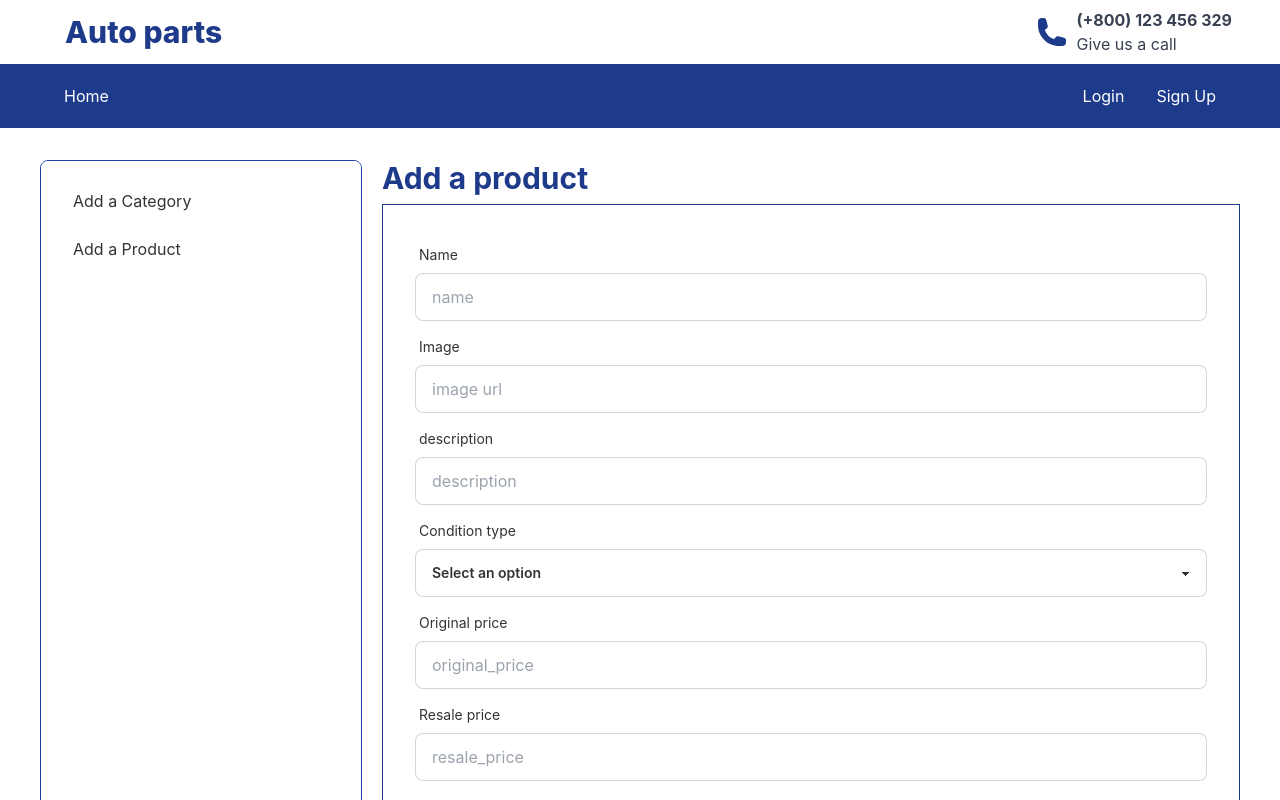
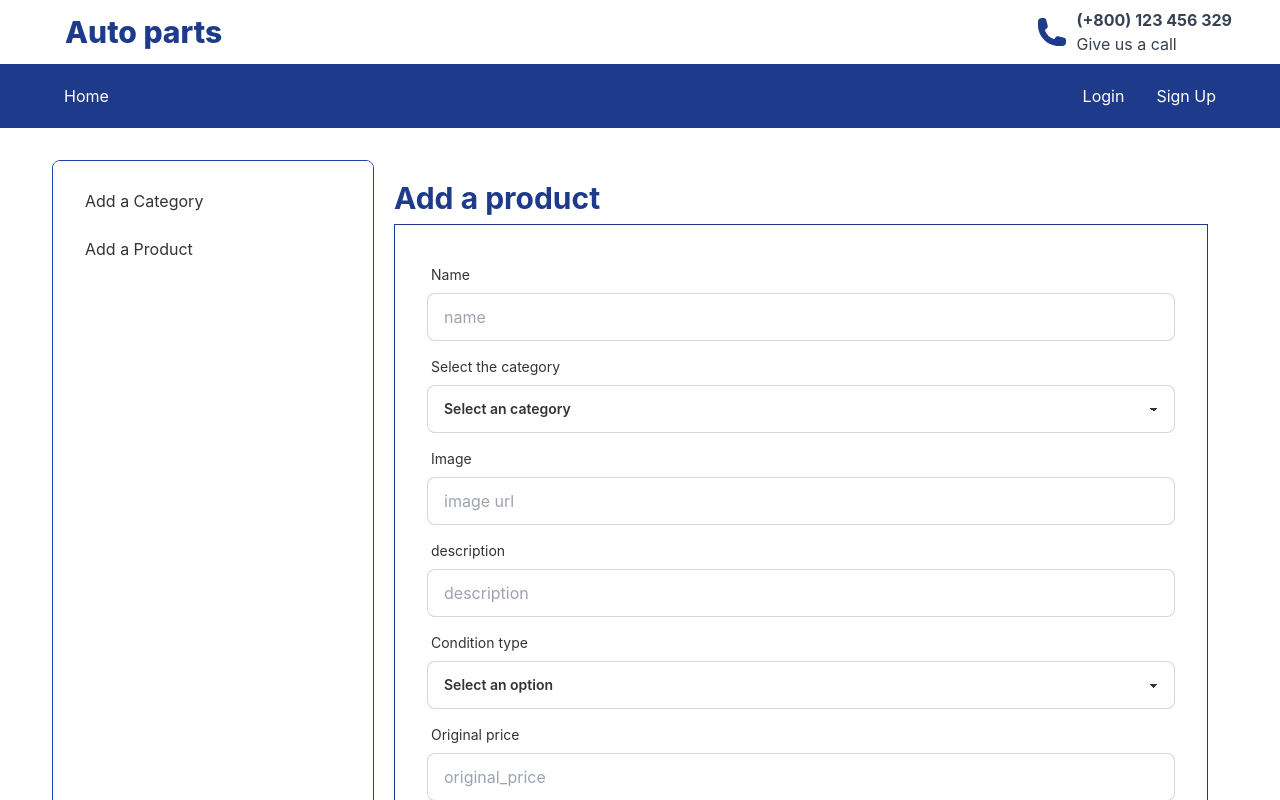
Before and after one commit to ashrafcse3/auto-parts-client-assignment-12, a React (Create React App) app: page /dashboard/addaproduct in a window 1280 px wide. Shown: the top 800 px of the page. Built offline with nearby package versions, Linux system fonts and the light colour scheme; no server answers.

Commit message:
category inserted to db

```diff
--- a/src/Layout/Dashboard.js
+++ b/src/Layout/Dashboard.js
@@ -1,21 +1,20 @@
 import React from 'react';
 import { Link, Outlet } from 'react-router-dom';
-import LeftSideBar from '../Pages/Shared/LeftSideBar/LeftSideBar';
 import Navbar from '../Pages/Shared/Navbar/Navbar';
 
 const Dashboard = () => {
     return (
         <div>
             <Navbar></Navbar>
-            <div className='mx-auto max-w-[1200px] py-8'>
+            <div className='mx-auto max-w-[1200px] py-8 px-3'>
                 <div className="drawer drawer-mobile">
-                    <input id="my-drawer-2" type="checkbox" className="drawer-toggle" />
+                    <input id="dashboard-drawer" type="checkbox" className="drawer-toggle" />
                     <div className="drawer-content flex flex-col">
-                        <label htmlFor="my-drawer-2" className="btn btn-primary drawer-button lg:hidden">Open drawer</label>
+                        {/* <label htmlFor="dashboard-drawer" className="btn btn-primary drawer-button lg:hidden">Open drawer</label> */}
                         <Outlet></Outlet>
                     </div>
                     <div className="drawer-side border border-blue-800 rounded-lg">
-                        <label htmlFor="my-drawer-2" className="drawer-overlay"></label>
+                        <label htmlFor="dashboard-drawer" className="drawer-overlay"></label>
                         <ul className="menu p-4 w-80 bg-base-100 text-base-content">
                             <li><Link to='/dashboard/addacategory'>Add a Category</Link></li>
                             <li><Link to='/dashboard/addaproduct'>Add a Product</Link></li>
--- a/src/Pages/Dashboard/AddACategory/AddACategory.js
+++ b/src/Pages/Dashboard/AddACategory/AddACategory.js
@@ -5,11 +5,26 @@ const AddACategory = () => {
     const { register, formState: { errors }, handleSubmit } = useForm();
 
     const onSubmit = data => {
-        console.log(data);
+        const category = {
+            name: data.name,
+            image: data.image
+        };
+
+        fetch('http://localhost:4000/categories', {
+            method: 'POST',
+            headers: {
+                'content-type': 'application/json'
+            },
+            body: JSON.stringify(category)
+        })
+            .then(res => res.json())
+            .then(data => console.log(data))
+
+        // console.log('category', category);
     };
 
     return (
-        <div className='pl-5'>
+        <div className='p-5'>
             <h1 className='text-3xl font-bold mb-2 text-blue-900'>Add a Category</h1>
             <form onSubmit={handleSubmit(onSubmit)} className="card-body border border-blue-900">
                 <div className="form-control">
--- a/src/Pages/Dashboard/AddAProduct/AddAProduct.js
+++ b/src/Pages/Dashboard/AddAProduct/AddAProduct.js
@@ -10,7 +10,7 @@ const AddAProduct = () => {
     };
 
     return (
-        <div className='pl-5'>
+        <div className='p-5'>
             <h1 className='text-3xl font-bold mb-2 text-blue-900'>Add a product</h1>
             <form onSubmit={handleSubmit(onSubmit)} className="card-body border border-blue-900">
                 <div className="form-control">
@@ -19,6 +19,18 @@ const AddAProduct = () => {
                     </label>
                     <input {...register('name', { required: 'provide the product name' })} type="text" placeholder="name" className="input input-bordered" />
                     {errors.name && <p className='text-red-600'>{errors.name?.message}</p>}
+                </div>
+                <div className="form-control">
+                    <label className="label">
+                        <span className="label-text">Select the category</span>
+                    </label>
+                    <select {...register('category', { required: 'provide the product category' })} className="select select-bordered w-full">
+                        <option defaultValue>Select an category</option>
+                        <option value='excellent'>Excellent</option>
+                        <option value='fetchcategories'>fetch all category</option>
+                        {/* Loop through all category */}
+                    </select>
+                    {errors.category && <p className='text-red-600'>{errors.category?.message}</p>}
                 </div>
                 <div className="form-control">
                     <label className="label">
--- a/src/Pages/Shared/LeftSideBar/LeftSideBar.js
+++ /dev/null
@@ -1,25 +0,0 @@
-import React from 'react';
-
-const LeftSideBar = () => {
-    return (
-        <div className='mx-auto max-w-[1200px] py-8'>
-            <div className="drawer drawer-mobile">
-                <input id="my-drawer-2" type="checkbox" className="drawer-toggle" />
-                <div className="drawer-content flex flex-col items-center justify-center">
-                    <label htmlFor="my-drawer-2" className="btn btn-primary drawer-button lg:hidden">Open drawer</label>
-
-                </div>
-                <div className="drawer-side border border-blue-800 rounded-lg">
-                    <label htmlFor="my-drawer-2" className="drawer-overlay"></label>
-                    <ul className="menu p-4 w-80 bg-base-100 text-base-content">
-                        <li><a>Sidebar Item 1</a></li>
-                        <li><a>Sidebar Item 2</a></li>
-                    </ul>
-
-                </div>
-            </div>
-        </div>
-    );
-};
-
-export default LeftSideBar;
--- a/src/Pages/Shared/Navbar/Navbar.js
+++ b/src/Pages/Shared/Navbar/Navbar.js
@@ -60,6 +60,9 @@ const Navbar = () => {
                                         <li><Link to="/register" className='link link-hover'>Sign Up</Link></li>
                                     </>
                             }
+                            <label htmlFor="dashboard-drawer" className="btn btn-ghost lg:hidden">
+                                <svg xmlns="http://www.w3.org/2000/svg" className="h-5 w-5" fill="none" viewBox="0 0 24 24" stroke="currentColor"><path strokeLinecap="round" strokeLinejoin="round" strokeWidth="2" d="M4 6h16M4 12h8m-8 6h16" /></svg>
+                            </label>
                         </ul>
                     </div>
                 </div>
```
